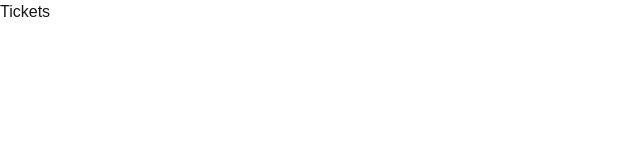
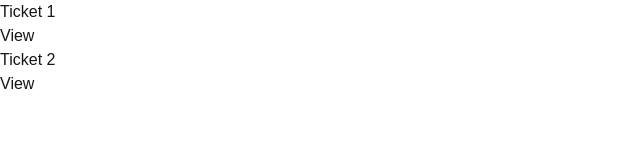
Before and after one commit to nahid-pavel/nextjs-tickets-app, a Next.js app: page /tickets in a window 1280 px wide. Shown: the top 160 px of the page, without its empty margins (0-640 px from the left). Built offline with nearby package versions, Linux system fonts and the light colour scheme.

Commit message:
added tickets dummy data

```diff
--- /dev/null
+++ b/src/app/data.ts
@@ -0,0 +1,14 @@
+export const initialTickets = [
+  {
+    id: "1",
+    title: "Ticket 1",
+    content: "Ticket 1 content",
+    status: "DONE",
+  },
+  {
+    id: "2",
+    title: "Ticket 2",
+    content: "Ticket 2 content",
+    status: "OPEN",
+  },
+];
--- a/src/app/tickets/page.tsx
+++ b/src/app/tickets/page.tsx
@@ -1,7 +1,17 @@
 import React from "react";
+import { initialTickets } from "../data";
+import Link from "next/link";
 
 const Tickets = () => {
-  return <div>Tickets</div>;
+  return initialTickets.map((item) => {
+    return (
+      <div key={item?.id}>
+        <p>{item?.title}</p>
+
+        <Link href={`/tickets/${item?.id}`}>View</Link>
+      </div>
+    );
+  });
 };
 
 export default Tickets;
```
Also changed, not shown: src/app/page.tsx (+6 -1 lines), src/app/tickets/[id]/page.tsx (+8 -1 lines).
